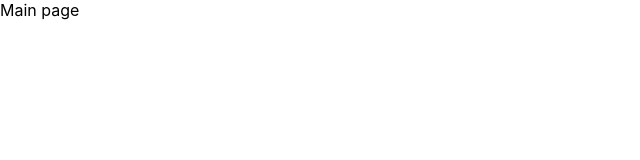
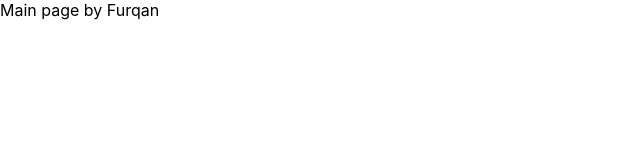
Before and after one commit to Furqan859/first-app, a React (Create React App) app: page / in a window 1280 px wide. Shown: the top 160 px of the page, without its empty margins (0-640 px from the left). Built offline with nearby package versions, Linux system fonts and the light colour scheme.

Commit message:
updated App.js

```diff
--- a/src/App.js
+++ b/src/App.js
@@ -2,7 +2,7 @@ import React from "react";
 
 const App = () => {
     return <div>
-        Main page
+        Main page by Furqan
     </div>
 }
 
```
